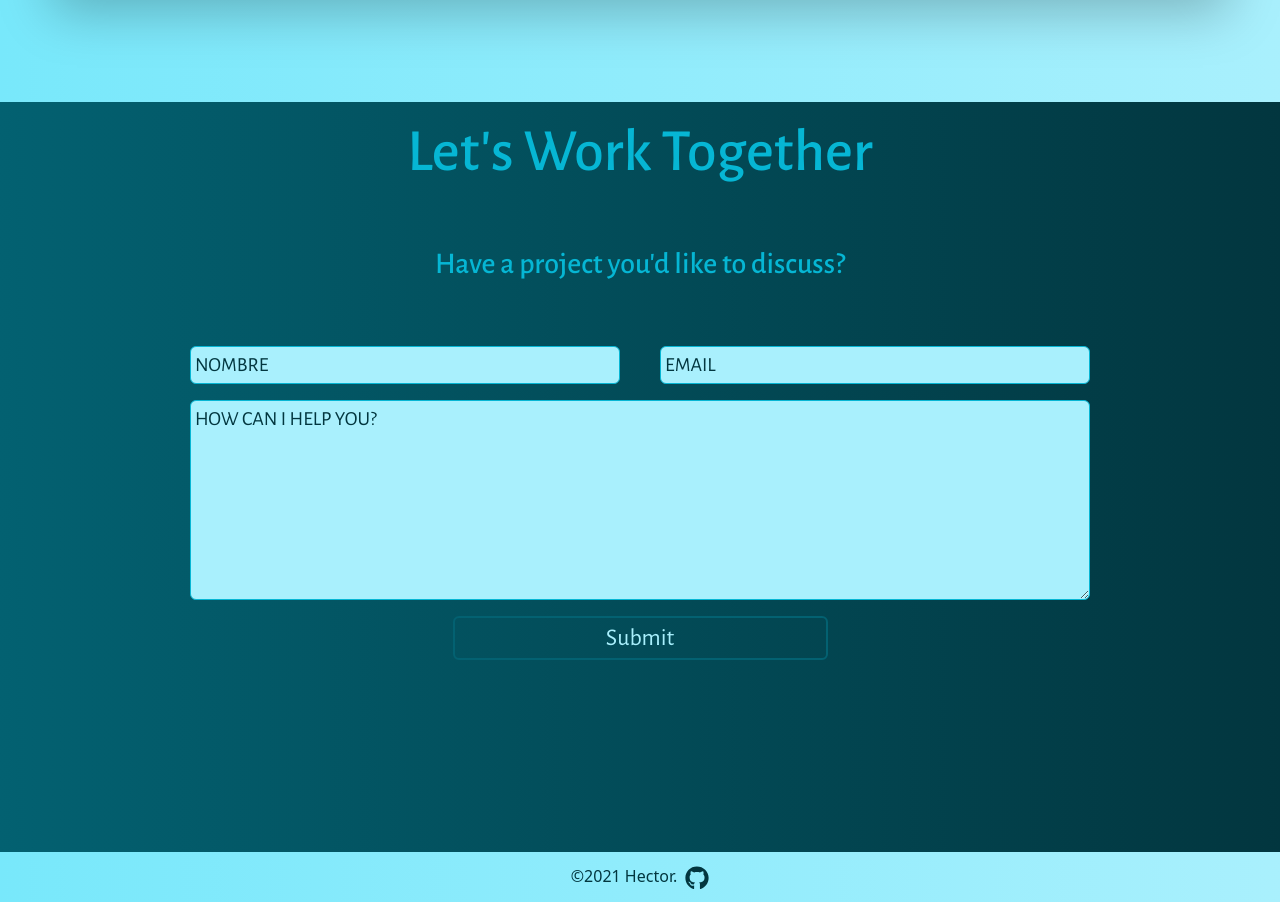
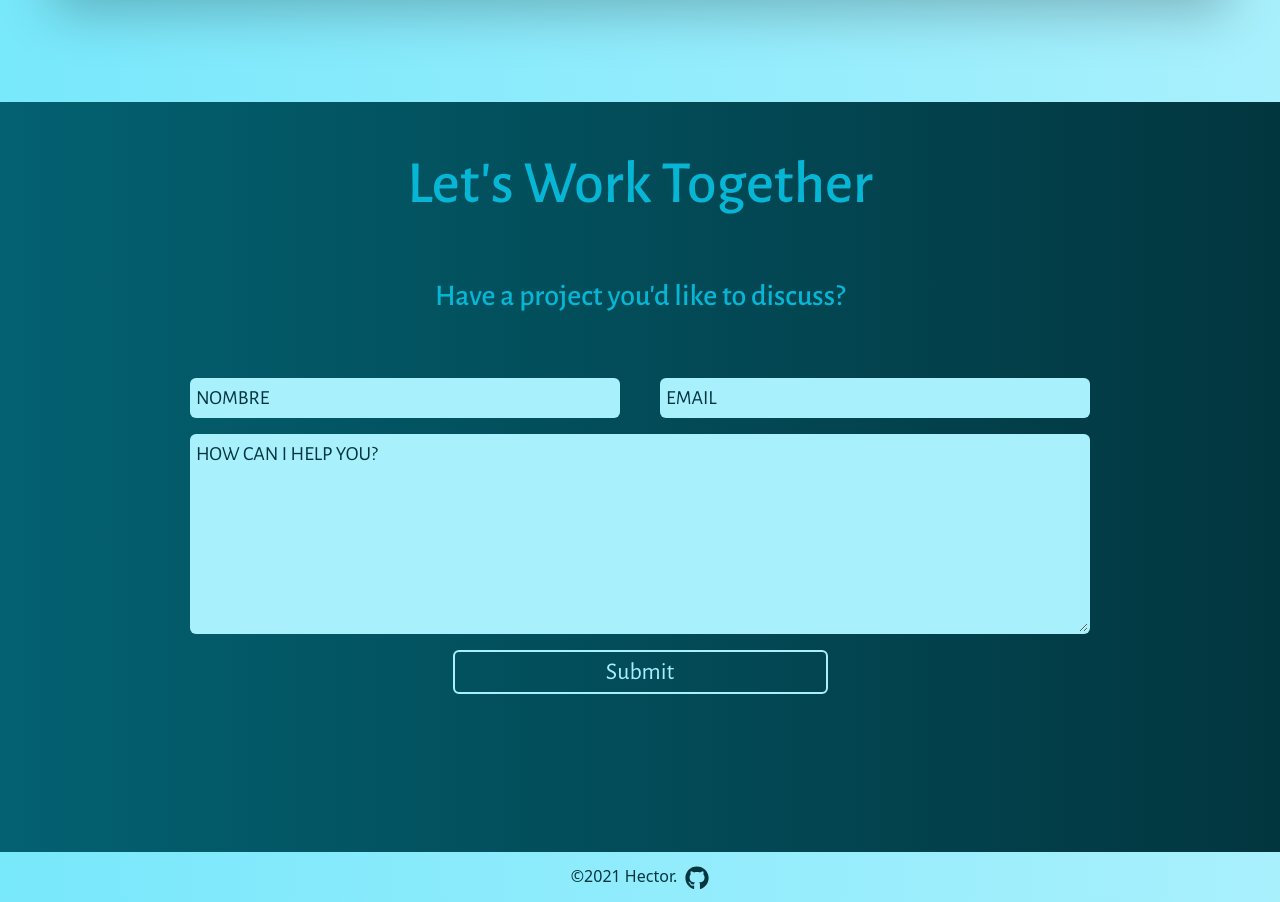
Before and after one commit to hecthorl/portfolio-prev, a Next.js app: page / in a window 1280 px wide. Shown: the part 2257-3159 px from the top of the page. Built offline with nearby package versions, Linux system fonts and the light colour scheme.

Commit message:
contact-section upgrades

```diff
--- a/components/Contact.jsx
+++ b/components/Contact.jsx
@@ -4,7 +4,7 @@ const Contact = () => {
    return (
       <>
          <section id="contact" className="contact-section">
-            <h4 className="transition-[font-size] duration-300 ease-in text-5xl md:text-6xl">
+            <h4 className="transition-[font-size] duration-300 ease-in text-5xl md:text-6xl mt-8">
                Let's Work Together
             </h4>
             <span className="text-2xl md:text-3xl">
@@ -15,18 +15,9 @@ const Contact = () => {
                action=""
                className="form-contact"
             >
-               {/* <div className="w-full"> */}
-               {/* <label className="label-input">NOMBRE</label> */}
                <input placeholder="NOMBRE" type="text" className="input" />
-               {/* </div> */}
-               {/* <div className="w-full"> */}
-               {/* <label className="label-input">EMAIL</label> */}
                <input placeholder="EMAIL" type="text" className="input" />
-               {/* </div> */}
-               {/* <div className="sm:col-span-2 w-full"> */}
-               {/* <label className="label-input">HOW CAN I HELP YOU?</label> */}
                <textarea placeholder="HOW CAN I HELP YOU?"></textarea>
-               {/* </div> */}
                <button className="btn-form">Submit</button>
             </form>
          </section>
--- a/styles/globals.css
+++ b/styles/globals.css
@@ -95,23 +95,20 @@
    }
 
    .contact-section {
-      @apply sm:text-center px-5 min-h-[calc(100vh-50px)] pt-5 mt-20 flex flex-col justify-start items-center font-alegreya text-cyan w-full font-bold gap-y-16  bg-gradient-to-l from-cyan-800 to-cyan-700 dark:from-cyan-100 dark:to-cyan-200;
+      @apply sm:text-center px-5 pt-5 mt-20 flex flex-col justify-start items-center font-alegreya text-cyan w-full font-bold gap-y-16  bg-gradient-to-l from-cyan-800 to-cyan-700 dark:from-cyan-100 dark:to-cyan-200 md:min-h-[calc(100vh-50px)];
    }
    .form-contact {
-      @apply grid grid-cols-1 w-full gap-x-10 gap-y-4 max-w-[900px] text-left sm:grid-cols-2 sm:place-items-center h-[65%];
+      @apply grid mb-10 grid-cols-1 w-full gap-x-10 gap-y-4 max-w-[900px] text-left sm:grid-cols-2 sm:place-items-center h-[65%];
    }
-   /* .label-input {
-      @apply text-lg md:text-2xl block tracking-widest mb-2;
-   } */
 
    .input {
-      @apply text-xl text-cyan-800 border border-cyan focus:border-cyan-800 w-full rounded-md p-1 bg-cyan-100 placeholder-cyan-800;
+      @apply text-xl text-cyan-800 border-2 border-transparent dark:border-cyan focus:border-cyan dark:focus:border-cyan-800 w-full rounded-md p-1 bg-cyan-100 placeholder-cyan-800;
    }
    textarea {
-      @apply input sm:col-span-2 min-h-[90px] max-h-[120px] h-full md:min-h-[200px] md:max-h-[250px];
+      @apply input sm:col-span-2 min-h-[90px] h-full max-h-[120px] md:min-h-[200px] md:max-h-[250px];
    }
    .btn-form {
-      @apply bg-transparent md:hover:bg-cyan transition-colors duration-300 border-2 w-full border-cyan-700 rounded-md py-1 text-cyan-100 hover:border-cyan-100 dark:text-cyan-800 text-xl md:text-2xl focus:outline-none h-[fit-content] sm:col-span-2 sm:max-w-[375px];
+      @apply border-cyan-100 bg-transparent md:hover:bg-cyan-100 text-cyan-100 md:hover:text-cyan-700 md:hover:border-cyan-700 dark:text-cyan-700 dark:border-cyan-700 transition-colors duration-300 border-2 w-full rounded-md py-1 text-xl md:text-2xl focus:outline-none h-[fit-content] sm:col-span-2 sm:max-w-[375px];
    }
    .footer-section {
       @apply text-center bg-transparent text-cyan-800 dark:text-cyan-100 py-3;
```
